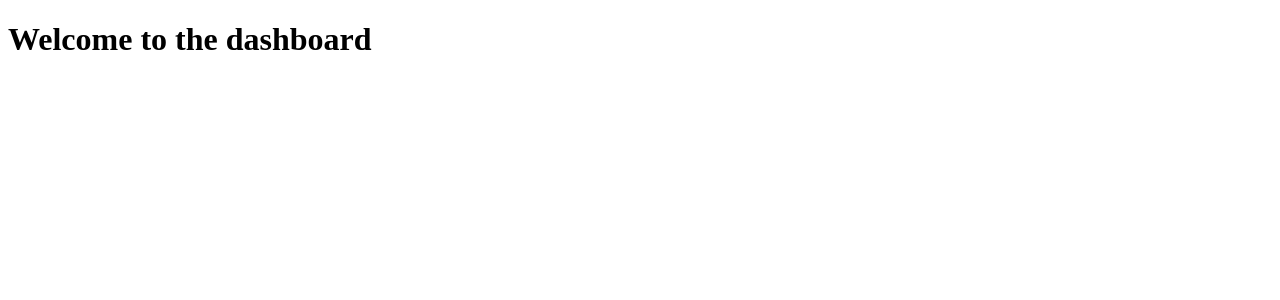
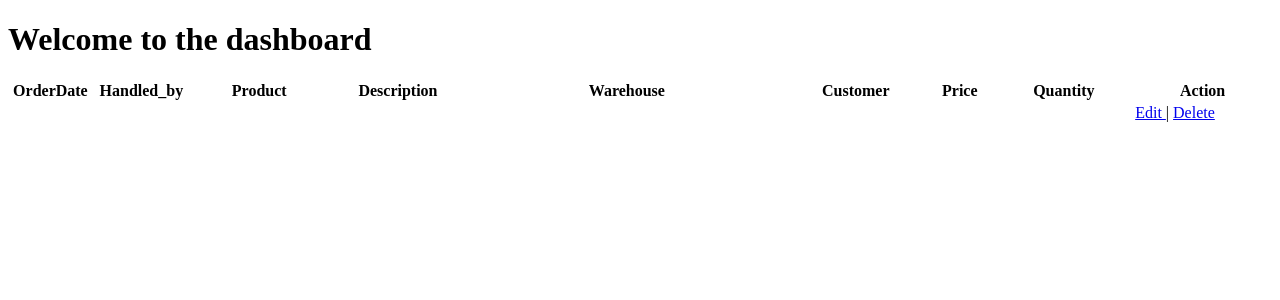
Before and after one commit to plainsight16/records-rex, a PHP site: page /app/homepage/index.php in a window 1280 px wide. Shown: the top 300 px of the page. Run offline with PHP 8.4, Linux system fonts and the light colour scheme; tables that the repository leaves empty or names only in its code hold one stand-in row (values such as "Sample post"); data that the repository does not hold is empty.

Commit message:
retrieved records

```diff
--- a/app/homepage/index.php
+++ b/app/homepage/index.php
@@ -7,5 +7,46 @@
     </head>
     <body>
         <h1>Welcome to the dashboard</h1>
+
+        <table cellspacing="0" cellpadding="2" id="resultTable">
+            <thead>
+                <tr>
+                    <th width="5%">OrderDate</th>
+                    <th width="7%">Handled_by</th>
+                    <th width="10%"> Product </th>
+                    <th width="10%"> Description </th>
+                    <th width="23%"> Warehouse </th>
+                    <th width="10%"> Customer </th>
+                    <th width="5%"> Price </th>
+                    <th width="10%"> Quantity </th>
+                    <th width="10%"> Action </th>
+                </tr>
+            </thead>
+            <tbody>
+                <?php
+                    include_once("../db/dbconnect.php");
+                    $sql = "SELECT * FROM `record`;";
+
+                    $result = mysqli_query($conn, $sql);
+                    if(mysqli_num_rows($result) > 0){
+                        while($rows = mysqli_fetch_assoc($result)){
+                ?>
+                <tr class="record">
+                    <td><?php echo $rows['OrderDate']; ?></td>
+                    <td><?php echo $rows['Handled_by']; ?></td>
+                    <td><?php echo $rows['Product']; ?></td>
+                    <td><?php echo $rows['Description']; ?></td>
+                    <td><?php echo $rows['Warehouse']; ?></td>
+                    <td><?php echo $rows['Customer']; ?></td>
+                    <td><?php echo $rows['Price']; ?></td>
+                    <td><?php echo $rows['Quantity']; ?></td>
+                    <td><a href="editform.php?id=<?php echo $row['id']; ?>"> Edit </a> | <a href="#" id="<?php echo $row['id']; ?>" class="delbutton" title="Click To Delete">Delete</a></td>
+                </tr>
+                <?php
+                        }
+                    }
+                ?>
+            </tbody>
+        </table>
     </body>
 </html>
```
Also changed, not shown: app/homepage/dashboard.php (+16 -0 lines). Lines whose indentation alone changed are shown as unchanged.
